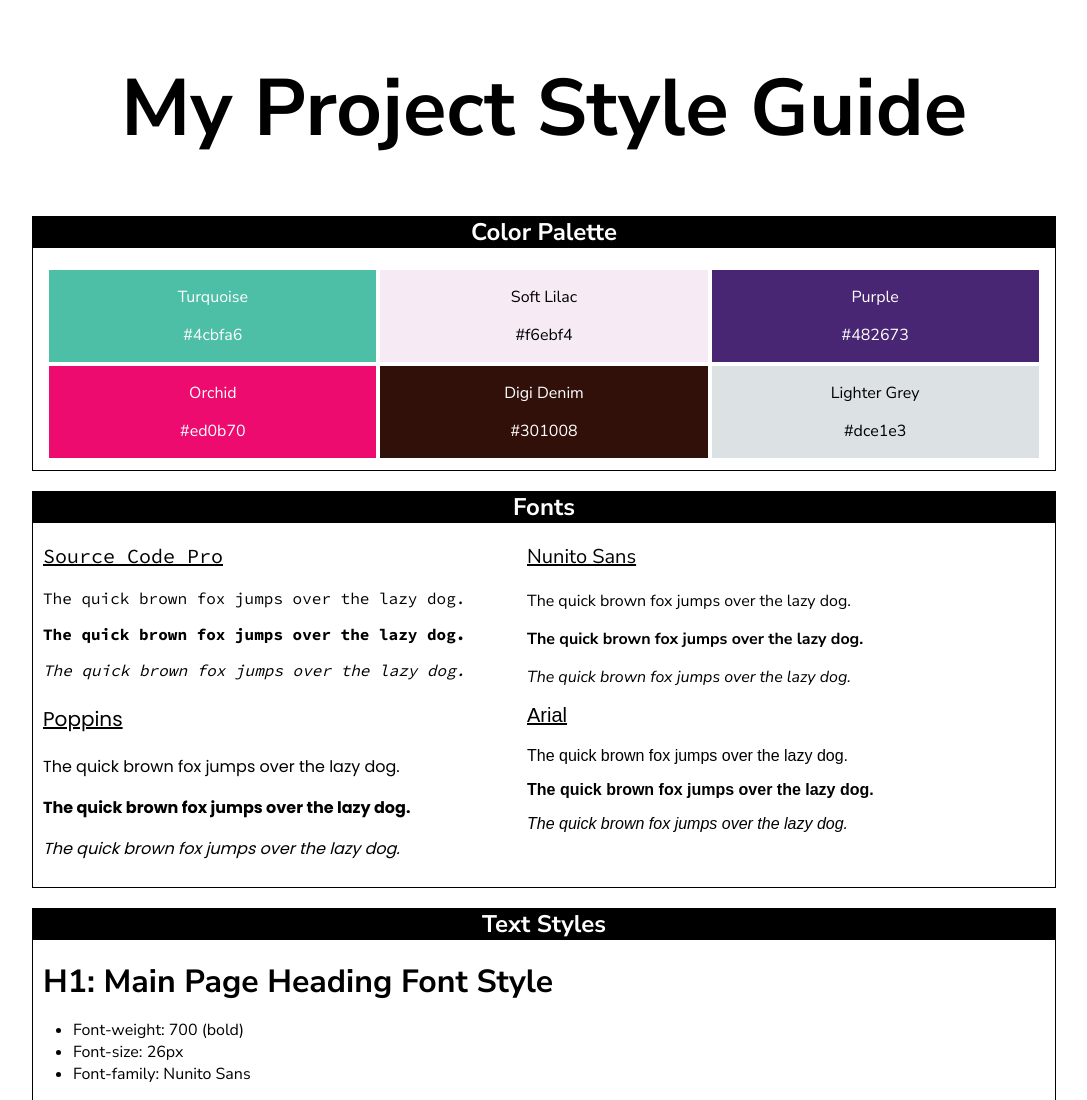
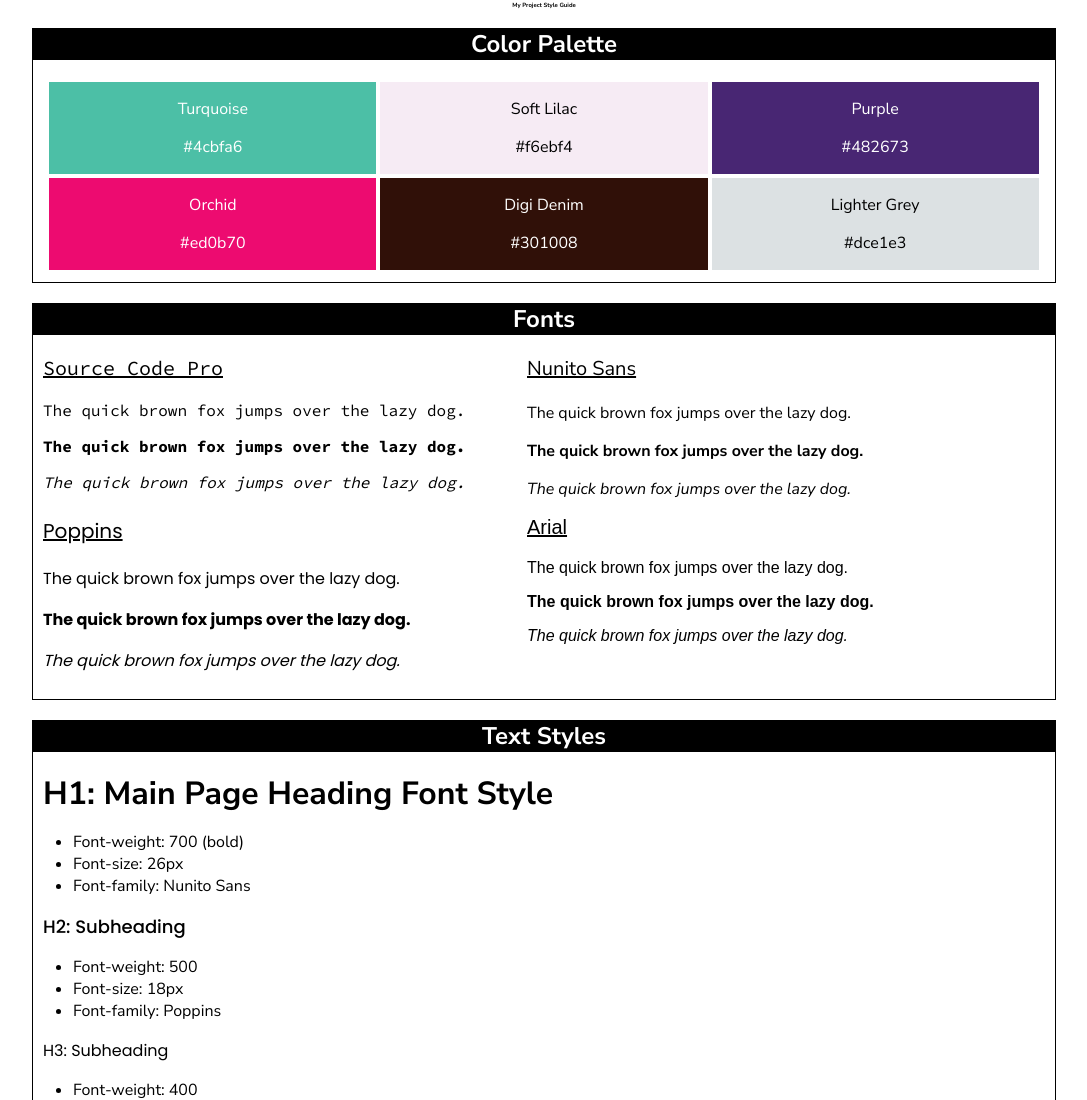
Before and after one commit to danub-io/style-guide, a plain HTML site: page index.html in a window 1280 px wide. Shown: the top 1100 px of the page, without its empty margins (96-1183 px from the left). Drawn offline with Linux system fonts and the light colour scheme.

Commit message:
Update index.html

```diff
--- a/index.html
+++ b/index.html
@@ -11,7 +11,7 @@
     <link rel="stylesheet" href="https://danub-io.github.io/style-guide/index.css" type="text/css">
 </head>
 <body>
-    <h1 style='text-align:center; font-size: 80px;'>My Project Style Guide</h1>
+    <h1 style='text-align:center; font-size: 5%;'>My Project Style Guide</h1>
     <!-- Colors section -->
     <div class="container">
         <h2 style='text-align:center; background-color: black; color: white;'>Color Palette</h2>
```
